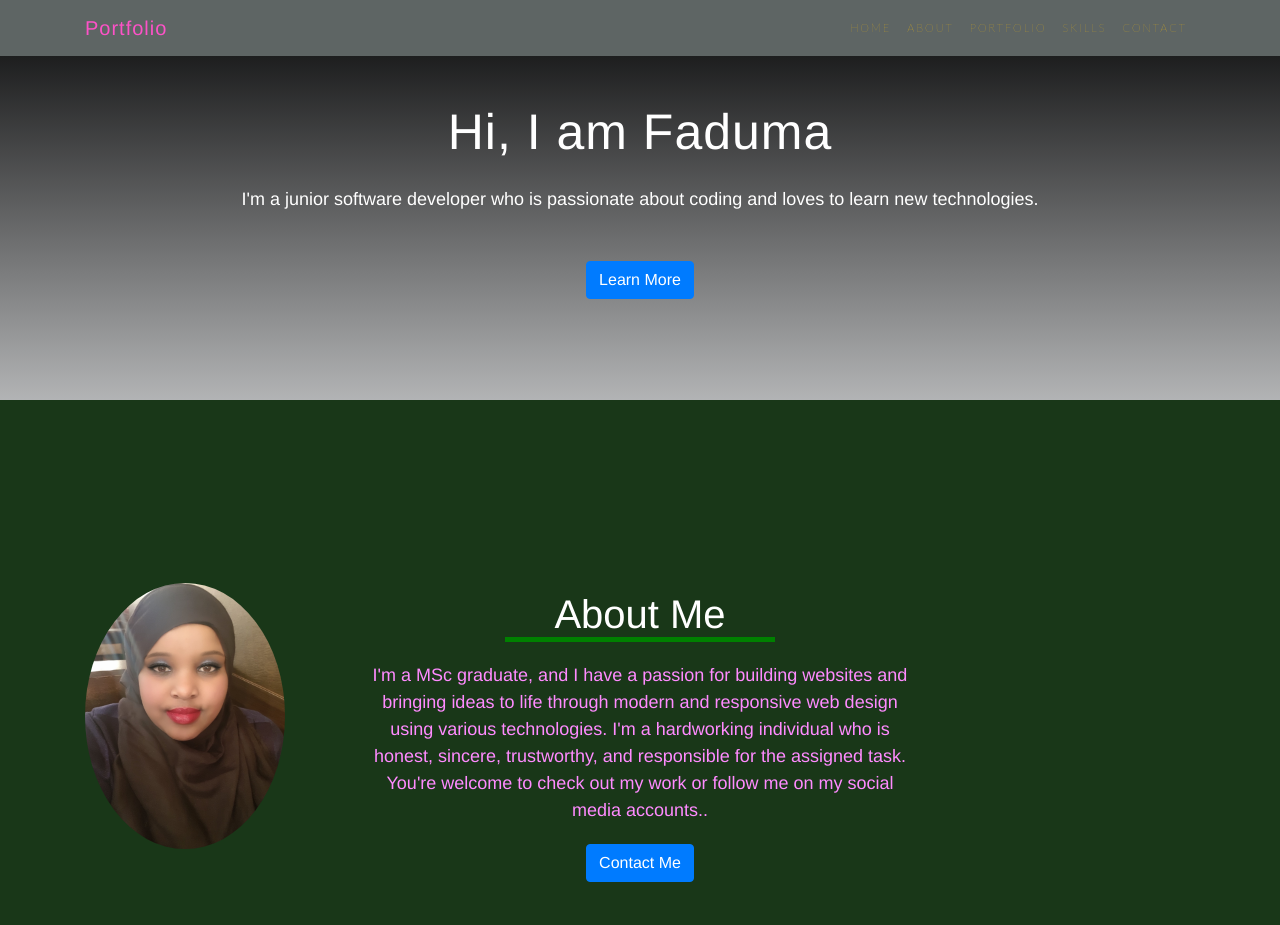
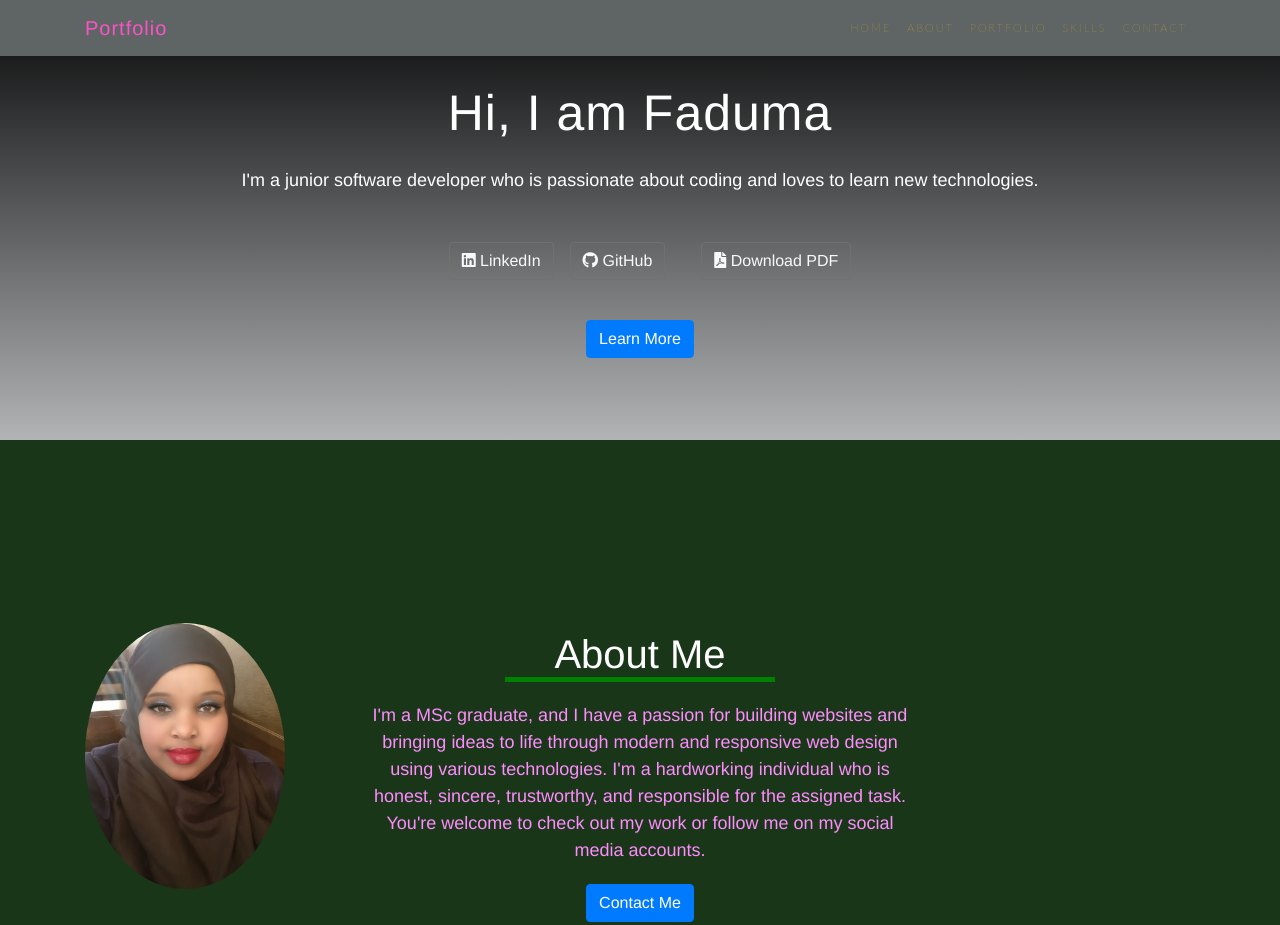
Before and after one commit to fadumasaidcodes/Faduma-Portfolio, a plain HTML site: page index.html in a window 1280 px wide. Shown: the top 925 px of the page. Drawn offline with nearby package versions, Linux system fonts and the light colour scheme.

Commit message:
added chnages to the intro

```diff
--- a/css/index.css
+++ b/css/index.css
@@ -93,7 +93,7 @@ section h2 {
   font-size: 50px;
 }
 .intro-section {
-  height: 50vh;
+  height: 55vh;
   display: flex;
   align-items: center;
   justify-content: center;
@@ -112,10 +112,25 @@ section h2 {
   flex-direction: column;
 }
 
+.btn-outline-light {
+  color: #f8f9fa;
+  border-color: #73716e;
+margin-bottom: 20px;
+  margin-left: 20px;
+}
 
+.btn-primary {
+  color: #fff;
+  background-color: #007bff;
+  border-color: #007bff;
 
-
-
+}
+.btn-primary-intro {
+  color: #fff;
+  background-color: #007bff;
+  border-color: #007bff;
+  margin-top: 20px;
+}
 /* Navigation bar styles ============= */
 #mainNav {
   border-color: rgba(34, 34, 34, 0.05);
--- a/index.html
+++ b/index.html
@@ -73,9 +73,13 @@
         <div class="text-center mb-4 mb-md-0">
           <h2 class="intro-heading mb-4">Hi, I am Faduma</h2>
           <p class="intro-text mb-5">I'm a junior software developer who is passionate about coding and loves to learn new technologies.</p>
-          <a href="#About" class="btn btn-primary">Learn More</a>
+          <div class="d-flex justify-content-center">
+            <a href="https://www.linkedin.com/in/faduma-ibrahim-msc-230a5387/" target="_blank" rel="noopener" class="btn btn-outline-light me-3"><i class="fab fa-linkedin me-2"></i> LinkedIn</a>
+            <a href="https://github.com/fadumasaidcodes" target="_blank" rel="noopener" class="btn btn-outline-light mx-3"><i class="fab fa-github me-2"></i> GitHub</a>
+            <a href="https://example.com/Faduma_Resume.pdf" target="_blank" rel="noopener" class="btn btn-outline-light me-3"><i class="fas fa-file-pdf me-2"></i> Download PDF</a>
+          </div>
+          <a href="#About" class="btn btn-primary-intro me-3">Learn More</a>
         </div>
-
       </div>
     </div>
   </section>
@@ -91,8 +95,7 @@
         <div class="col-lg-6 my-auto text-center mt-5 mb-5">
           <h1 class="sub-heading mb-4">About Me</h1>
           <p class="about-me-txt">
-            I'm a MSc graduate, and I have a passion for building websites and bringing ideas to life through modern and responsive web design using various technologies. I'm a hardworking individual who is honest, sincere, trustworthy, and responsible for the assigned task. You're welcome to check out my work or follow me on my social media accounts..
-          </p>
+            I'm a MSc graduate, and I have a passion for building websites and bringing ideas to life through modern and responsive web design using various technologies. I'm a hardworking individual who is honest, sincere, trustworthy, and responsible for the assigned task. You're welcome to check out my work or follow me on my social media accounts.</p>
           <a href="#Contact" class="btn btn-primary">Contact Me</a>
         </div>
       </div>
```
